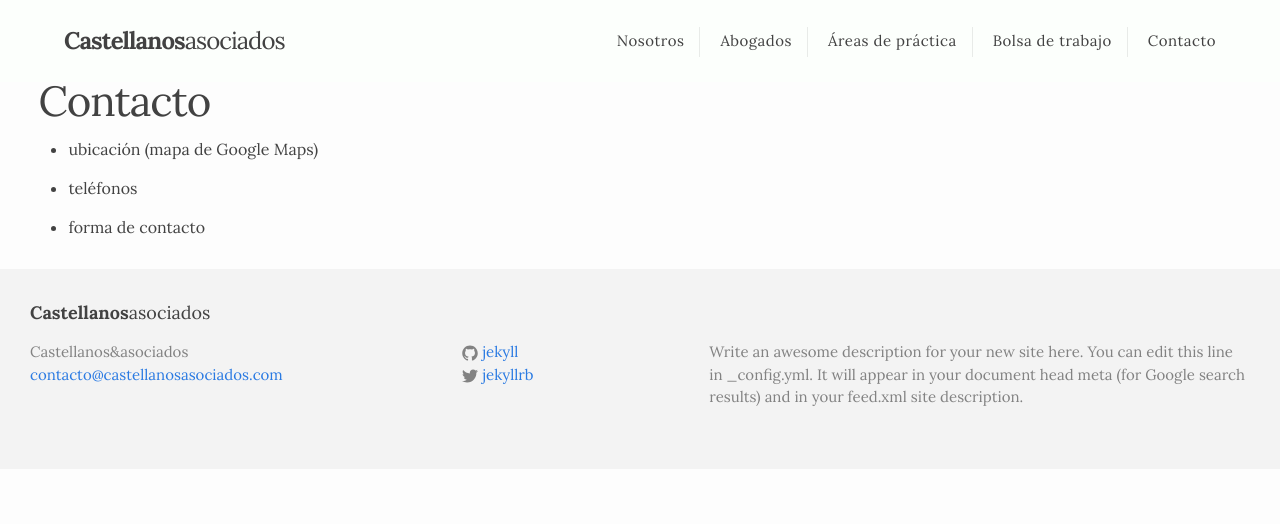
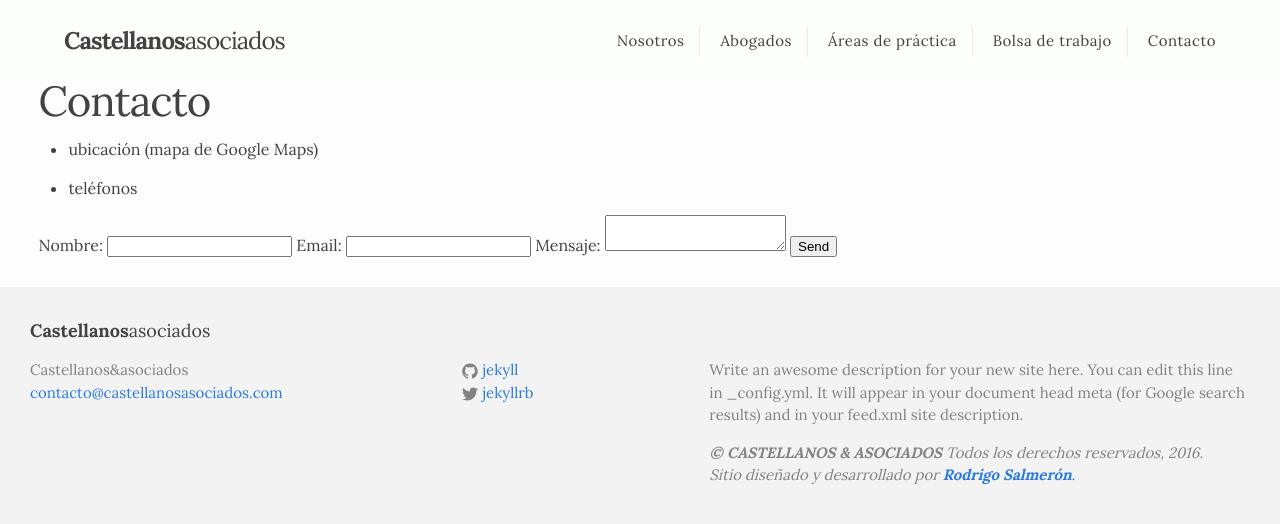
Before and after one commit to fobossalmeron/castellanos, a Jekyll site: the page built from contacto.md, in a window 1280 px wide. Shown: the top 524 px of the page. Built offline with Jekyll 4.4.1, drawn with Linux system fonts in a browser that asks for light colours.

Commit message:
contact form

```diff
--- a/_includes/footer.html
+++ b/_includes/footer.html
@@ -10,7 +10,7 @@
           <li>{{ site.title }}</li>
           <li><a href="mailto:{{ site.email }}">{{ site.email }}</a></li>
         </ul>
-      </div>
+    </div>
 
       <div class="footer-col footer-col-2">
         <ul class="social-media-list">
@@ -30,6 +30,8 @@
 
       <div class="footer-col footer-col-3">
         <p>{{ site.description }}</p>
+        <p><em><b>© CASTELLANOS & ASOCIADOS</b> Todos los derechos reservados, {{ site.time | date: '%Y' }}.<br>
+        Sitio diseñado y desarrollado por <a href="http://rodrigosalmeron.mx" target="_blank"><b>Rodrigo Salmerón</b>.</em></p>
       </div>
     </div>
 
--- a/contacto.md
+++ b/contacto.md
@@ -8,4 +8,14 @@ permalink: /bolsadetrabajo/
 
 * teléfonos
 
-* forma de contacto
+<div id="map"></div>
+
+<form action="https://formspree.io/{{ site.email }}" method="POST">
+    <label for="name">Nombre:</label>
+      <input type="text" name="name">
+    <label for="name">Email:</label>
+      <input type="email" name="_replyto">
+    <label for="message">Mensaje:</label>
+      <textarea type="text" name="message"></textarea>
+    <input type="submit" value="Send">
+</form>
```
Also changed, not shown: js/main.js (added, +28 -0 lines), 9 other files.
